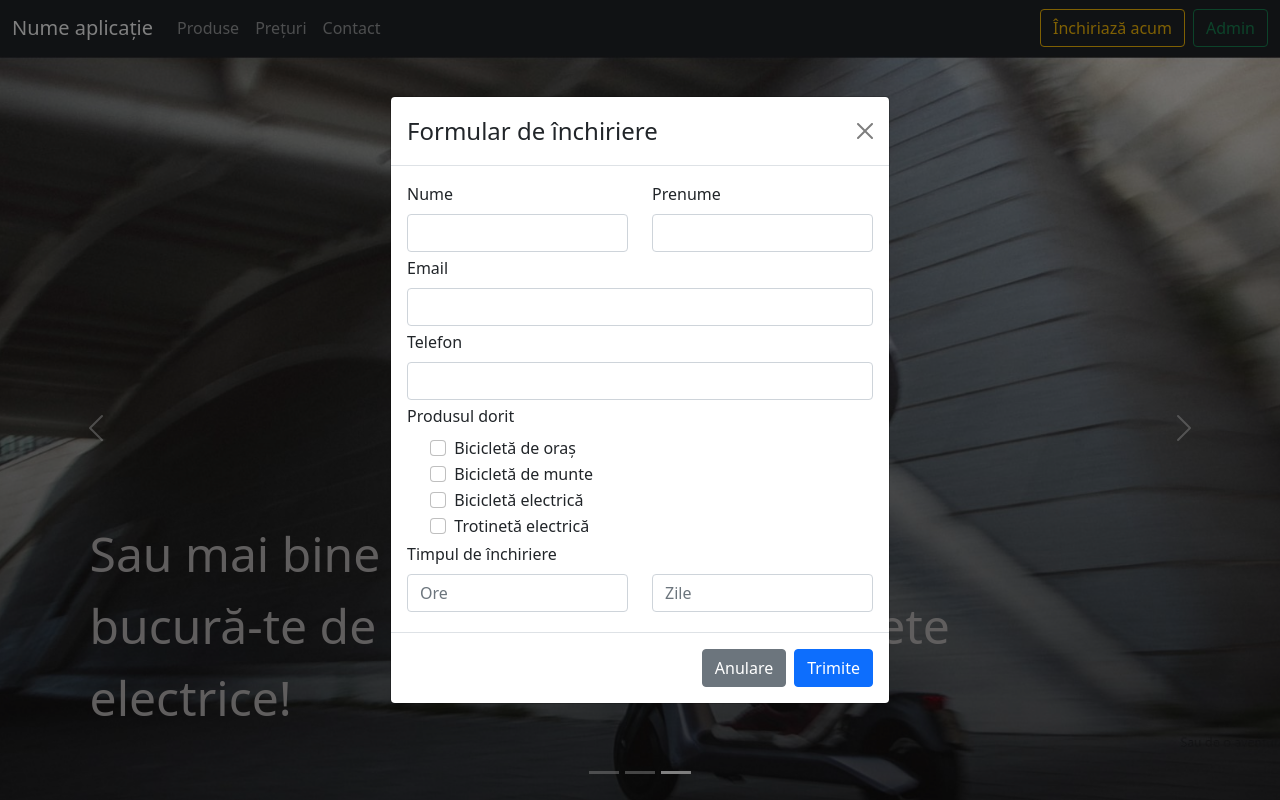
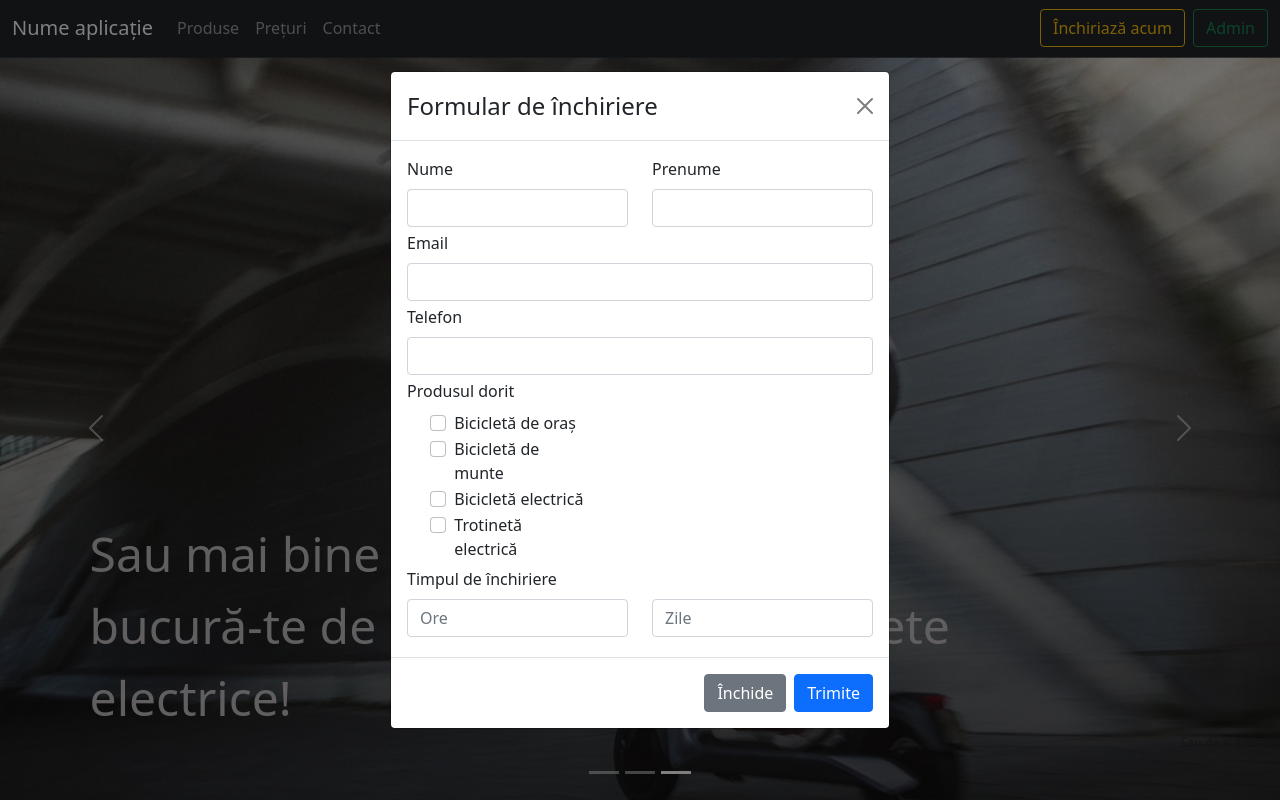
Before and after one commit to catalin-banu/cyclistic, a React (Create React App) app in the folder client/: page / in a window 1280 px wide. Both pictures are taken after a click on the button "Închiriază acum". Built offline with nearby package versions, Linux system fonts and the light colour scheme.

Commit message:
Some updates  - add numberOfProduct  - handle axios call

```diff
--- a/client/package.json
+++ b/client/package.json
@@ -6,6 +6,7 @@
     "@testing-library/jest-dom": "^5.15.0",
     "@testing-library/react": "^11.2.7",
     "@testing-library/user-event": "^12.8.3",
+    "axios": "^0.24.0",
     "bootstrap": "^5.1.3",
     "node-sass": "^6.0.1",
     "react": "^17.0.2",
--- a/client/src/components/main/order-modal-component/order-component.css
+++ b/client/src/components/main/order-modal-component/order-component.css
@@ -2,3 +2,18 @@
   margin-left: 5%;
   margin-bottom: 1%;
 }
+
+.form-check-group{
+  display: flex;
+  flex-direction: row;
+}
+
+.form-check-group>div{
+  width: 35%;
+}
+
+.number-of-product{
+  width: 20%;
+  margin-left: 15%;
+  margin-bottom: 1%;
+}
--- a/client/src/components/main/order-modal-component/order-component.jsx
+++ b/client/src/components/main/order-modal-component/order-component.jsx
@@ -1,53 +1,128 @@
-import React from "react";
-import {Modal, Button, Form, Row, Col} from 'react-bootstrap';
+import axios from "axios";
+import React, { useState } from "react";
+import {Modal, Button, Form, Row, Col, Alert} from 'react-bootstrap';
 import './order-component.css'
+import OrderStatus from "../../../util/OrderStatus";
+import convertMapToString from "../../../util/convertMapToString";
 
 export default function OrderComponent(props){
+
+    const[firstName, setFirstName] = useState('');
+    const[lastName, setLastName] = useState('');
+    const[email, setEmail] = useState('');
+    const[phone, setPhone] = useState('');
+    const[isCityBikeChecked, setIsCityBikeChecked] = useState(false);
+    const[isMtbChecked, setIsMtbChecked] = useState(false);
+    const[isEBikeChecked, setIsEBikeChecked] = useState(false);
+    const[isEScooterChecked, setIsEScooterChecked] = useState(false);
+    const[numberOfCityBikes, setNumberOfCityBikes]= useState(1);
+    const[numberOfMtbs, setNumberOfMtbs]= useState(1);
+    const[numberOfEBikes, setNumberOfEBikes]= useState(1);
+    const[numberOfEScooters, setNumberOfEScooters]= useState(1);
+    const[rentalTimeHours, setRentalTimeHours] = useState('');
+    const[rentalTimeDays, setRentalTimeDays] = useState('');
+    const[succesMessage, setSuccesMessage] = useState(false);
+    const[orderNumber, setOrderNumber] = useState("");
+    const productList = new Map([]);
+
+    async function handleSubmit(e){
+        e.preventDefault();
+
+        if(isCityBikeChecked === true)
+            productList.set("Bicicleta de oras", numberOfCityBikes);
+        if(isMtbChecked === true)
+            productList.set("Bicicleta de munte", numberOfMtbs);
+        if(isEBikeChecked === true)
+            productList.set("Bicicleta electrica", numberOfEBikes);
+        if(isEScooterChecked === true)
+            productList.set("Trotineta electrica", numberOfEScooters);
+
+        let orderItem = {
+            firstName: firstName,
+            lastName: lastName,
+            email: email,
+            phone: phone.toString(),
+            productList: convertMapToString(productList),
+            rentalTime: rentalTimeHours + " h " + rentalTimeDays +" zile",
+            status: OrderStatus.PENDING
+        }
+        await axios
+            .post("http://localhost:8080/v1/api/order", orderItem)
+            .then(function(response){
+                    setOrderNumber(response.data.id);
+                    setSuccesMessage(true);
+                    console.log(response.data);
+            })
+            .catch(function (error) {
+                if (error.response) {
+                    console.log(error.response.data);
+                    console.log(error.response.status);
+                    console.log(error.response.headers);
+                }});
+
+    }
+
     return(
         <Modal {...props} aria-labelledby="contained-modal-title-vcenter" centered>
             <Modal.Header closeButton>
                 <Modal.Title>Formular de închiriere</Modal.Title>
             </Modal.Header>
             <Modal.Body>
-                <Form id="order-form">
+                {succesMessage &&
+                <Alert variant="success">
+                    Comanda dvs cu numărul {orderNumber} a fost înregistrată cu succes!
+                </Alert>}
+                <Form id="order-form" onSubmit={handleSubmit}>
                     <Row className="mb-1">
                         <Form.Group as={Col} controlId="formGridLastName">
                             <Form.Label>Nume</Form.Label>
-                            <Form.Control type="text"/>
+                            <Form.Control type="text" value={lastName} onChange={(e) => setLastName(e.target.value)}/>
                         </Form.Group>
                         <Form.Group as={Col} controlId="formGridFirstName">
                             <Form.Label>Prenume</Form.Label>
-                            <Form.Control type="text"/>
+                            <Form.Control type="text" value={firstName} onChange={(e) => setFirstName(e.target.value)}/>
                         </Form.Group>
                     </Row>
                     <Form.Group as={Col} className="mb-1" controlId="formGridEmail">
                             <Form.Label>Email</Form.Label>
-                            <Form.Control type="email"/>
+                            <Form.Control type="email" value={email} onChange={(e) => setEmail(e.target.value)}/>
                     </Form.Group>
                     <Form.Group as={Col} className="mb-1" controlId="formGridPhone">
                             <Form.Label>Telefon</Form.Label>
-                            <Form.Control type="number"/>
+                            <Form.Control type="number" value={phone} onChange={(e) => setPhone(e.target.value)}/>
                     </Form.Group>
                     <Form.Label>Produsul dorit</Form.Label>
                     <Form.Group as={Col} className="choose-product">
-                        <Form.Check label="Bicicletă de oraș" name="group1" type="checkbox"/>
-                        <Form.Check label="Bicicletă de munte" name="group1" type="checkbox"/>
-                        <Form.Check label="Bicicletă electrică" name="group1" type="checkbox"/>
-                        <Form.Check label="Trotinetă electrică" name="group1" type="checkbox"/>
+                        <div className="form-check-group">
+                            <Form.Check label="Bicicletă de oraș" name="product" type="checkbox" checked={isCityBikeChecked} onChange={() => setIsCityBikeChecked(!isCityBikeChecked)}/>
+                            {isCityBikeChecked && <input className="number-of-product" type="number" placeholder="Buc" value={numberOfCityBikes} min="0" max="20" onChange={(e) => setNumberOfCityBikes(e.target.value)}></input>}
+                        </div>
+                        <div className="form-check-group">
+                            <Form.Check label="Bicicletă de munte" name="product" type="checkbox" checked={isMtbChecked} onChange={() => setIsMtbChecked(!isMtbChecked)}/>
+                            {isMtbChecked && <input className="number-of-product" type="number" placeholder="Buc" value={numberOfMtbs} min="0" max="20" onChange={(e) => setNumberOfMtbs(e.target.value)}></input>}
+                        </div>
+                        <div className="form-check-group">
+                            <Form.Check label="Bicicletă electrică" name="product" type="checkbox" checked={isEBikeChecked} onChange={() => setIsEBikeChecked(!isEBikeChecked)}/>
+                            {isEBikeChecked && <input className="number-of-product" type="number" placeholder="Buc" value={numberOfEBikes} min="0" max="20" onChange={(e) => setNumberOfEBikes(e.target.value)}></input>}
+                        </div>
+                        <div className="form-check-group">
+                            <Form.Check label="Trotinetă electrică" name="product" type="checkbox" checked={isEScooterChecked} onChange={() => setIsEScooterChecked(!isEScooterChecked)}/>
+                            {isEScooterChecked && <input className="number-of-product" type="number" placeholder="Buc" value={numberOfEScooters} min="0" max="20" onChange={(e) => setNumberOfEScooters(e.target.value)}></input>}
+                        </div>
                     </Form.Group>
                     <Form.Label>Timpul de închiriere</Form.Label>
                     <Row className="mb-1">
                         <Form.Group as={Col} controlId="formGridRentalTime">
-                            <Form.Control type="number" placeholder="Ore" min="0" max="8"/>
+                            <Form.Control type="number" placeholder="Ore" min="0" max="8" value={rentalTimeHours} onChange={(e) => setRentalTimeHours(e.target.value)}/>
                         </Form.Group>
                         <Form.Group as={Col} controlId="formGridConfirmPassword">
-                            <Form.Control type="number" placeholder="Zile" min="0" max="4"/>
+                            <Form.Control type="number" placeholder="Zile" min="0" max="4" value={rentalTimeDays} onChange={(e) => setRentalTimeDays(e.target.value)}/>
                         </Form.Group>
                     </Row>
                 </Form>
             </Modal.Body>
             <Modal.Footer>
-                <Button variant="secondary" onClick={props.onHide}>Anulare</Button>
+                <Button variant="secondary" onClick={props.onHide}>Închide</Button>
                 <Button variant="primary" form="order-form" type="submit">Trimite</Button>
             </Modal.Footer>
         </Modal>
--- /dev/null
+++ b/client/src/util/OrderStatus.js
@@ -0,0 +1,8 @@
+const OrderStatus = {
+    PENDING: "ÎN AȘTEPTARE",
+    CONFIRMED: "CONFIRMATĂ",
+    TAKEN: "LIVRATĂ CLIENTULUI",
+    FINISHED: "FINALIZATĂ"
+};
+
+export default OrderStatus;
--- /dev/null
+++ b/client/src/util/convertMapToString.js
@@ -0,0 +1,11 @@
+
+export default function convertMapToString(mapArray){
+    let result = "";
+    mapArray.forEach(
+        (key,value) => {
+            let format = value + "(" + key +")\n";
+            result += format.toString();
+        }
+    );
+    return result;
+}
```
Also changed, not shown: 1 other file (tests, documents, lock files or other folders).
